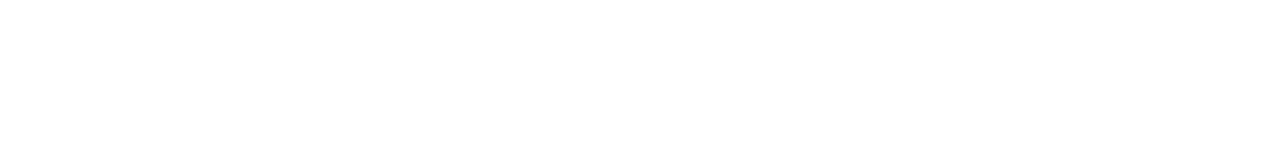
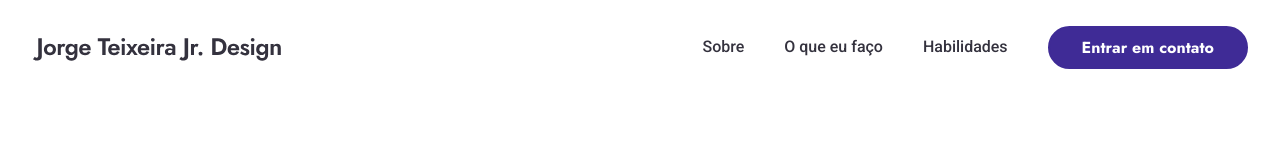
Before and after one commit to jorgeteixeirajr/jorgeteixeirajr.design, a plain HTML site: page index.html in a window 1280 px wide. Drawn offline with Linux system fonts and the light colour scheme.

Commit message:
header completion

```diff
--- a/index.html
+++ b/index.html
@@ -14,7 +14,23 @@
 </head>
 
 <body>
-
+  <header>
+    <div class="container">
+      <div class="logo">
+        <a href="#">
+          <img src="./images/logo.svg" alt="Jorge Teixeira Jr. Design">
+        </a>
+      </div>
+      <nav class="menu">
+        <ul>
+          <li><a href="#">Sobre</a></li>
+          <li><a href="#">O que eu faço</a></li>
+          <li><a href="#">Habilidades</a></li>
+        </ul>
+        <button class="btn-primary">Entrar em contato</button>
+      </nav>
+    </div>
+  </header>
 
 </body>
 
--- a/scss/_buttons.scss
+++ b/scss/_buttons.scss
@@ -24,10 +24,10 @@
 .btn-primary,
 .btn-secondary {
   display: inline-block;
-  line-height: 4.8rem;
-  border-radius: 5rem;
-  padding: 1.6rem 4.8rem;
+  border-radius: 100rem;
+  // line-height: 4.8rem;
+  padding: 0.8rem 3.2rem;
   font-family: "Jost", sans-serif;
   font-weight: 600;
-  font-size: 2.4rem;
+  font-size: 1.6rem;
 }
--- a/scss/_header.scss
+++ b/scss/_header.scss
@@ -0,0 +1,40 @@
+header {
+  width: 100%;
+  position: absolute;
+  top: 0;
+  left: 0;
+  height: 9.4rem;
+  display: flex;
+  .container {
+    @include flex(row, center, space-between);
+    .logo {
+      img {
+        width: 100%;
+        max-width: 25.2rem;
+      }
+    }
+    .menu {
+      @include flex(row, center, center);
+      ul {
+        @include flex(row, center, center);
+        margin-right: 4rem;
+        li {
+          &:not(:last-child) {
+            margin-right: 4rem;
+          }
+          a {
+            font-family: "Roboto";
+            font-weight: 500;
+            font-size: 1.6rem;
+            line-height: 125%;
+            color: $gray800;
+            transition: color 0.3s;
+            &:hover {
+              color: $brand-primary-light;
+            }
+          }
+        }
+      }
+    }
+  }
+}
```
Also changed, not shown: css/main.min.css, 1 other file.
